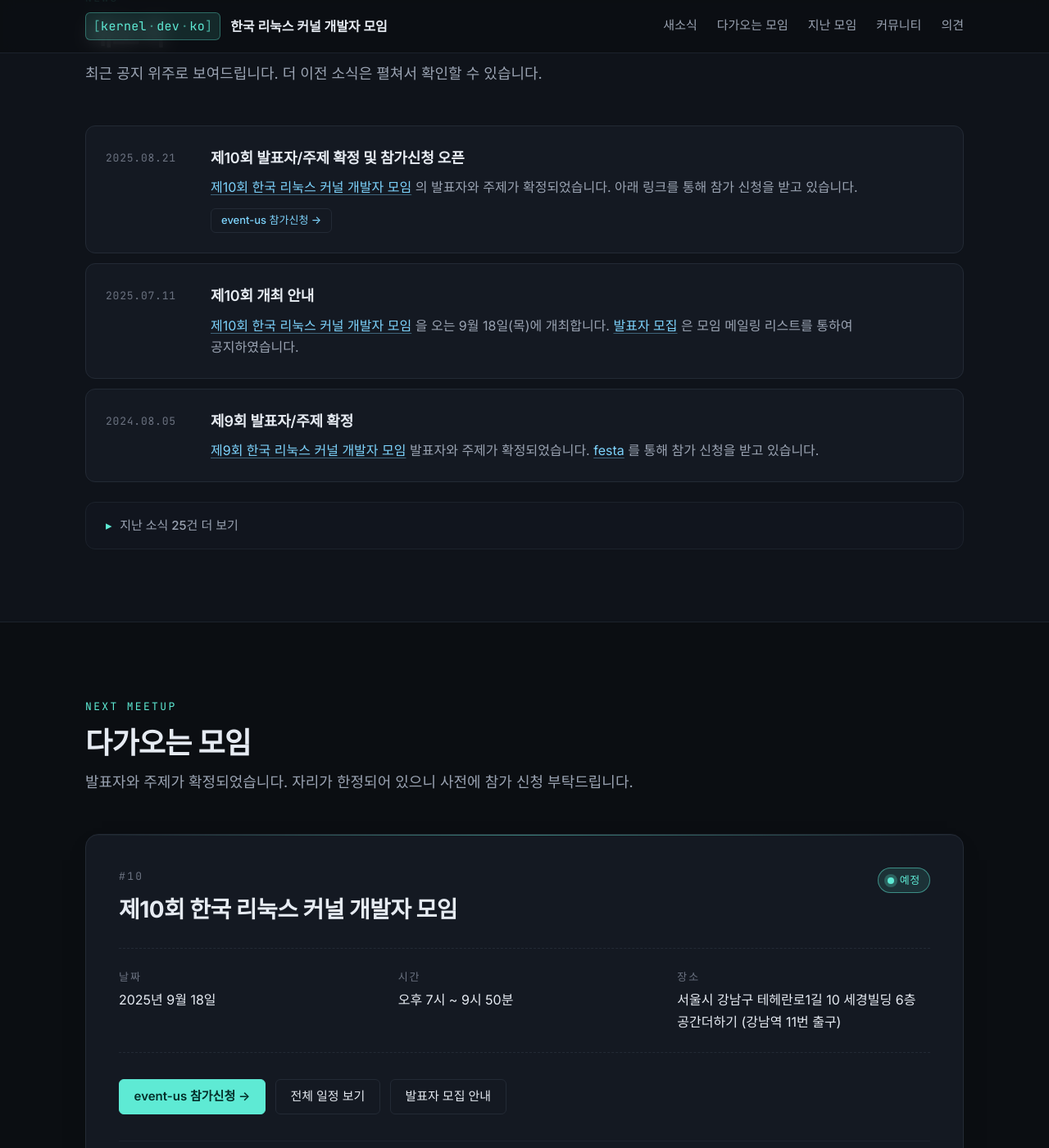
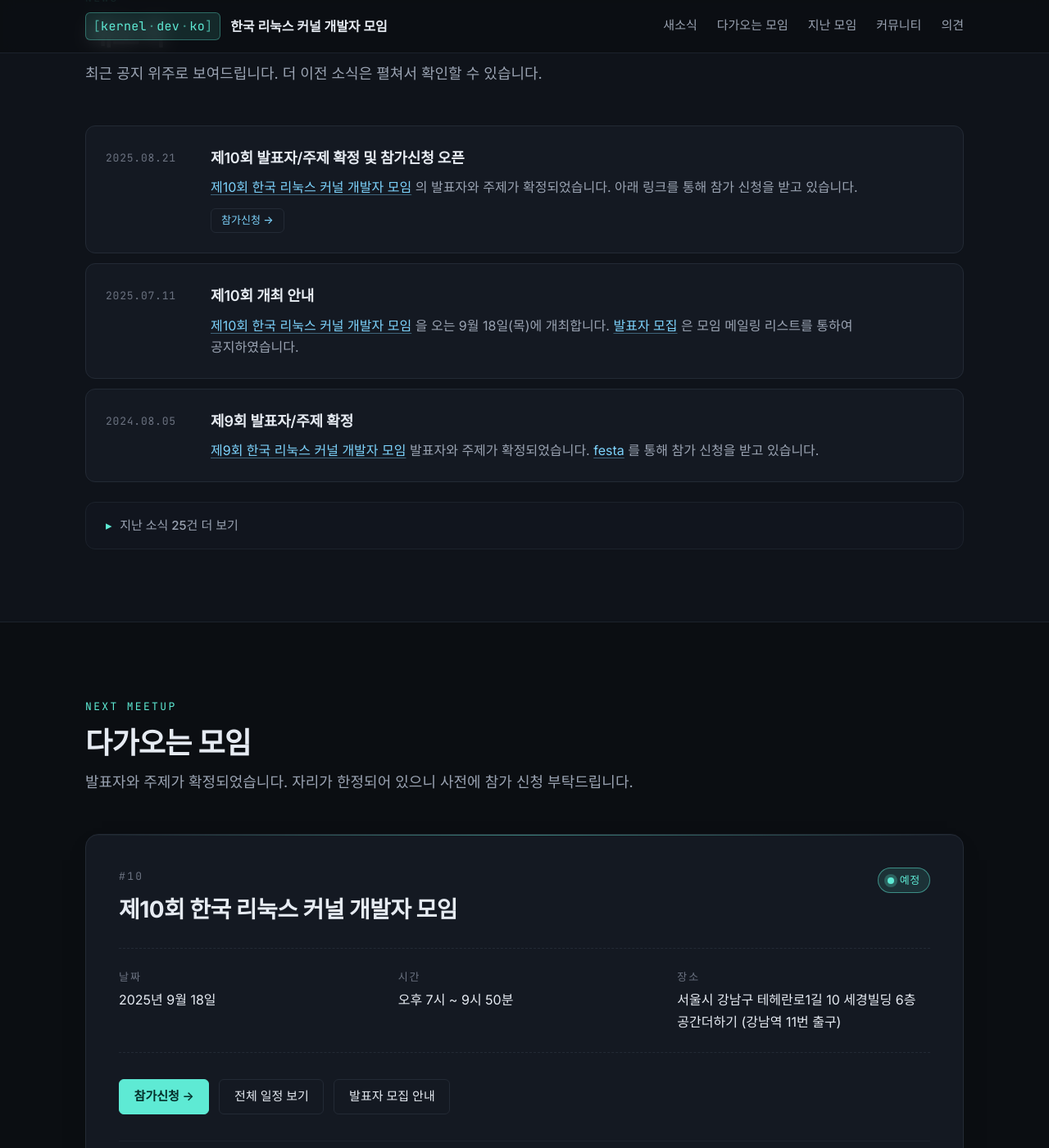
Before and after one commit to kernel-dev-ko/kernel-dev-ko.github.io, a Jekyll site: the page built from README.md, in a window 1280 px wide and 1400 px high, scrolled down 853 px. Shown: the whole window at 82% size. Built offline with Jekyll 4.4.1, drawn with Linux system fonts in a browser that asks for light colours.

Commit message:
Change event-us 참가신청 to 참가신청
Signed-off-by: Honggyu Kim <honggyu.kp@gmail.com>

```diff
--- a/_data/meetups.yml
+++ b/_data/meetups.yml
@@ -19,7 +19,7 @@
   time: 오후 7시 ~ 9시 50분
   rsvp:
     url: https://event-us.kr/klkd/event/110462
-    label: event-us 참가신청
+    label: 참가신청
   sponsors:
     - { name: "알티스트(RTst)",            url: "https://www.rtst.co.kr/",                        contribution: "간식 박스" }
     - { name: "SK하이닉스(SK hynix)",       url: "https://www.skhynix.com/",                      contribution: "발표자 선물" }
--- a/_data/news.yml
+++ b/_data/news.yml
@@ -13,7 +13,7 @@
     아래 링크를 통해 참가 신청을 받고 있습니다.
   link:
     url: https://event-us.kr/klkd/event/110462
-    label: event-us 참가신청
+    label: 참가신청
 
 - date: 2025-07-11
   title: 제10회 개최 안내
```
